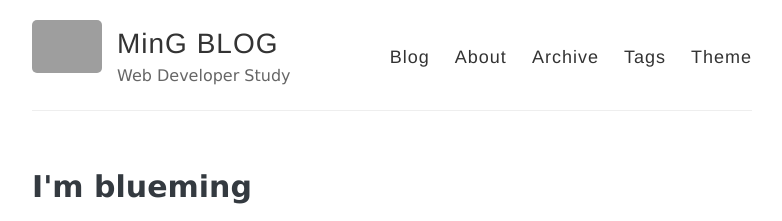
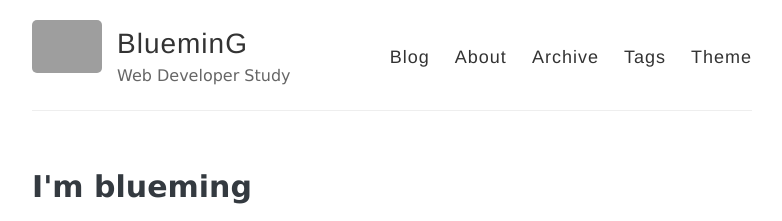
Before and after one commit to minji404/minji404.github.io, a Jekyll site: the page built from index.html, in a window 1280 px wide and 900 px high. Shown: the top 221 px of the window, without its empty margins (248-1030 px from the left). Built offline with Jekyll 4.4.1, drawn with Linux system fonts in a browser that asks for light colours; the list of posts is cut into pages by our own code; some of the changed text lies outside the part shown; grey boxes are pictures that could not be loaded.

Commit message:
Update _config.yml

```diff
--- a/_config.yml
+++ b/_config.yml
@@ -3,7 +3,7 @@
 #
 
 # Name of your site (displayed in the header)
-name: MinG BLOG
+name: BlueminG
 
 # Short bio or description (displayed in the header)
 description: Web Developer Study
@@ -53,7 +53,7 @@ footer-links:
   youtube: # channel/<your_long_string> or user/<user-name>
 
 # Text under the icons in footer
-footer-text: © 2020 MinG
+footer-text: © 2020 blueming
 
 # Enter your Disqus shortname (not your username) to enable commenting on posts
 # You can find your shortname on the Settings page of your Disqus account
```
